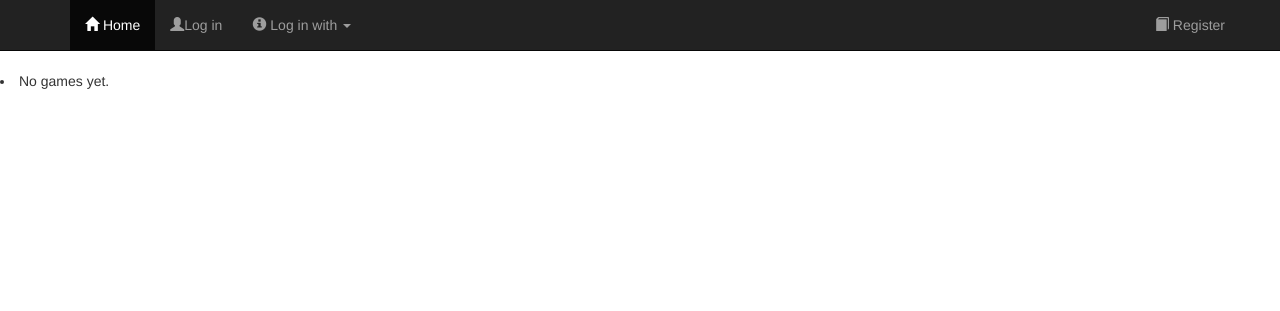
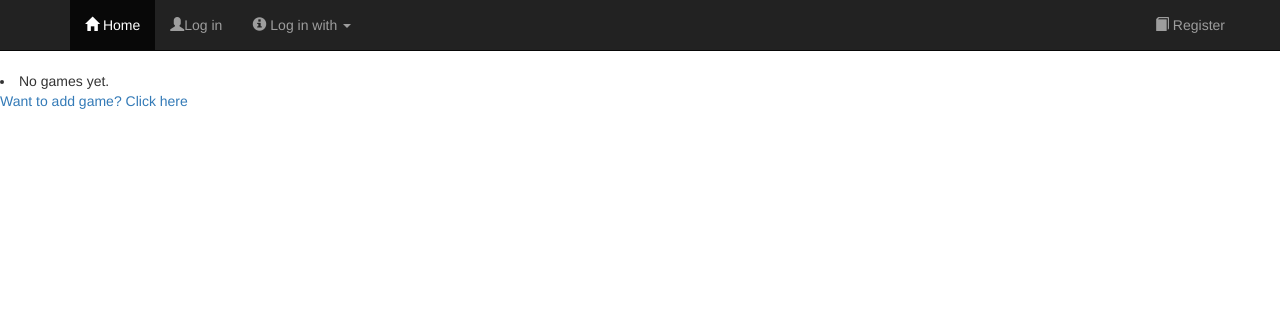
Before and after one commit to 3ICE/daak-store, a Django app: page /games/ in a window 1280 px wide. Shown: the top 311 px of the page. Run offline with Django 3.2, Linux system fonts and the light colour scheme; data that the repository does not hold is empty; some libraries are stand-ins or nearby versions.

Commit message:
url fixed?

```diff
--- a/hello/templates/games.html
+++ b/hello/templates/games.html
@@ -5,7 +5,7 @@
 {% block content %}
 <div>
 {% for game in allgames %}
-<a href="game/{{game.game_url}}">
+<a href="./game/{{game.game_name}}">
     <b>
     {{game.game_name }}
     </b> by
@@ -14,6 +14,7 @@
   </a>
   {% empty %}
       <li>No games yet.</li>
+      <a href="{% url 'addgame' %}">Want to add game? Click here</a>
 {% endfor %}
 </div>
 {% endblock %}
```
